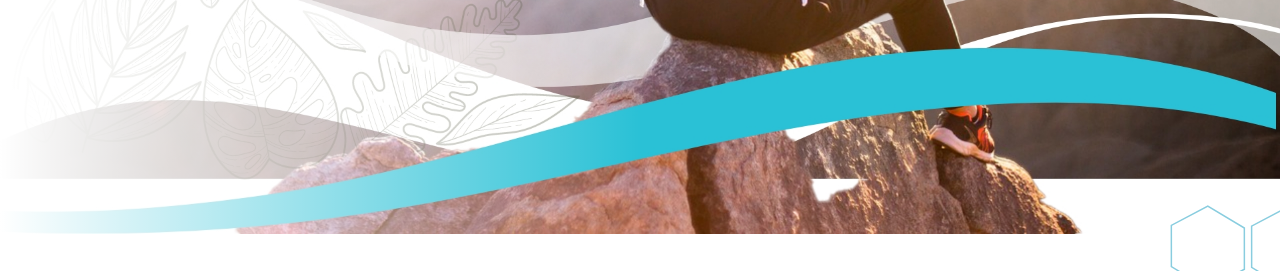
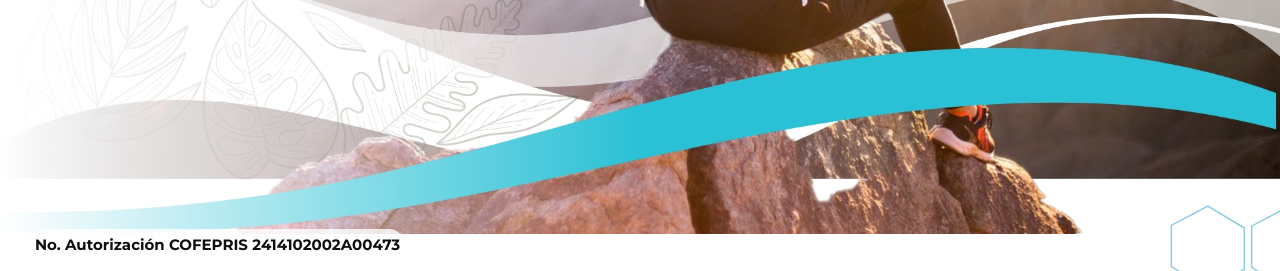
Before and after one commit to AmadorMd/sinimplant, a website: page index.html in a window 1280 px wide. Shown: the part 519-790 px from the top of the page. Drawn offline with Linux system fonts and the light colour scheme.

Commit message:
add: cofepris number to site

```diff
--- a/css/custom.css
+++ b/css/custom.css
@@ -26,3 +26,17 @@ html {
     opacity: 0;
     pointer-events: none;
 }
+
+#cofepris {
+    position: fixed;
+    bottom: 20px;
+    left: 30px;
+    font-size: 15px;
+    /* text-shadow: 0 0 4px white; */
+    color: #000;
+    font-weight: 700;
+    background-color: rgba(255, 255, 255, 0.8);
+    padding: 5px;
+    border-radius: 27px;
+    z-index: 1045;
+}
--- a/index.html
+++ b/index.html
@@ -65,6 +65,9 @@
             </li>
         </ul>
     </div>
+    <dvi id="cofepris">
+        <p>No. Autorización COFEPRIS 2414102002A00473</p>
+    </dvi>
     <header class="bg-white fixed z-40 w-full top-0 navbar xl:py-2 xl:shadow-lg">
         <div class="mx-auto max-w-screen-xl px-4 sm:px-6 md:px-4 lg:px-8">
             <div class="flex h-16 items-center justify-between">
```
Also changed, not shown: 1 other file.
